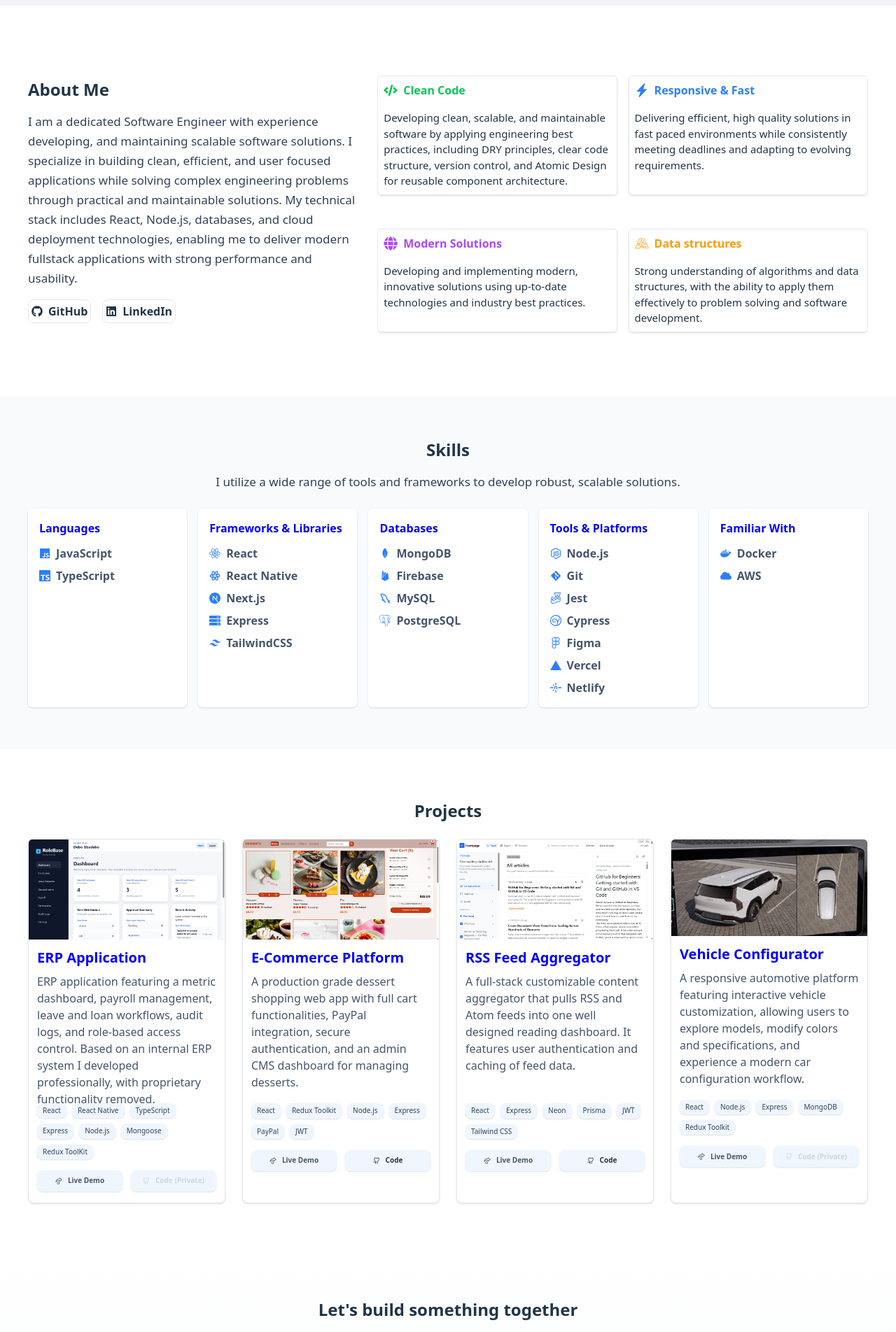
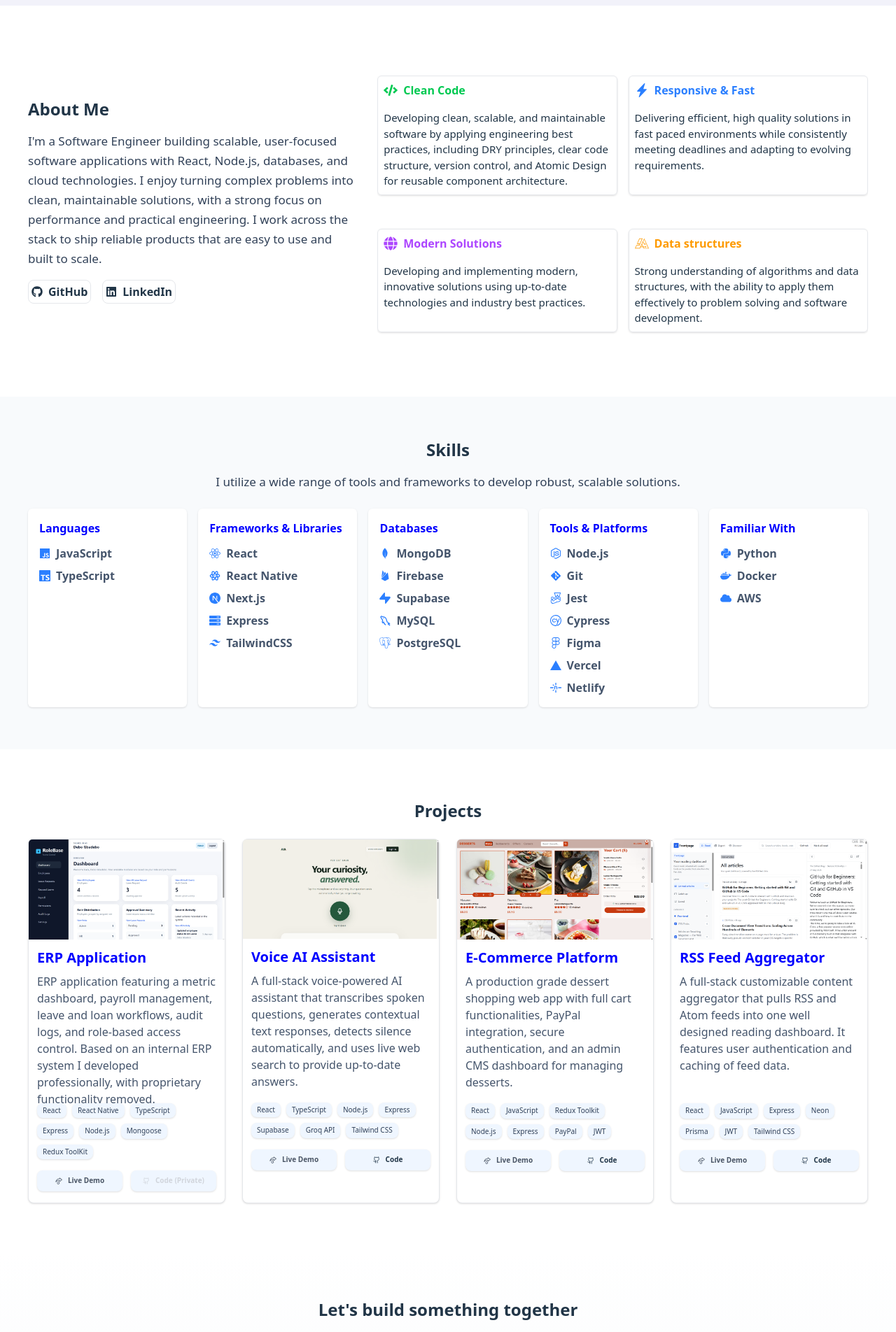
Before and after one commit to Jlbspyder/My-Portfolio, a React (Vite) app: page / in a window 1280 px wide. Shown: the part 768-2672 px from the top of the page at 70% size. Built offline with nearby package versions, Linux system fonts and the light colour scheme.

Commit message:
updated portfolio

```diff
--- a/src/About.jsx
+++ b/src/About.jsx
@@ -38,13 +38,12 @@ const About = ({ dark }) => {
                 dark ? "text-white" : "text-slate-700"
               }`}
             >
-              I am a dedicated Software Engineer with experience developing,
-              and maintaining scalable software solutions. I specialize in building clean,
-              efficient, and user focused applications while solving complex engineering
-              problems through practical and maintainable solutions. My technical stack
-              includes React, Node.js, databases, and cloud deployment technologies,
-              enabling me to deliver modern fullstack applications with strong
-              performance and usability.
+              I'm a Software Engineer building scalable, user-focused software applications
+              with React, Node.js, databases, and cloud technologies. I enjoy
+              turning complex problems into clean, maintainable solutions, with
+              a strong focus on performance and practical
+              engineering. I work across the stack to ship reliable products
+              that are easy to use and built to scale.
             </p>
             <div
               className={`flex items-center gap-4 mt-4 ${
@@ -101,10 +100,10 @@ const About = ({ dark }) => {
                 <h5 className="font-bold text-green-500">Clean Code</h5>
               </div>
               <p className="md:text-[15px]">
-                Developing clean, scalable, and maintainable software by applying
-                engineering best practices, including DRY principles, clear code
-                structure, version control, and Atomic Design for reusable
-                component architecture.
+                Developing clean, scalable, and maintainable software by
+                applying engineering best practices, including DRY principles,
+                clear code structure, version control, and Atomic Design for
+                reusable component architecture.
               </p>
             </div>
             <div
@@ -152,9 +151,9 @@ const About = ({ dark }) => {
                 <h5 className="font-bold text-amber-500">Data structures</h5>
               </div>
               <p className="md:text-[15px]">
-                Strong understanding of algorithms and data structures,
-                with the ability to apply them effectively to problem solving
-                and software development.
+                Strong understanding of algorithms and data structures, with the
+                ability to apply them effectively to problem solving and
+                software development.
               </p>
             </div>
           </motion.div>
--- a/src/Skills.jsx
+++ b/src/Skills.jsx
@@ -8,6 +8,7 @@ import {
   FaNodeJs,
   FaCloud,
   FaDocker,
+  FaPython
 } from "react-icons/fa";
 import { RiTailwindCssFill } from "react-icons/ri";
 import {
@@ -19,7 +20,8 @@ import {
   SiJest,
   SiCypress,
   SiNetlify,
-  SiFigma
+  SiFigma,
+  SiSupabase
 } from "react-icons/si";
 import { TbBrandReactNative, TbBrandMysql } from "react-icons/tb";
 
@@ -75,6 +77,10 @@ const Skills = ({ dark }) => {
           icon: <IoLogoFirebase />,
         },
         {
+          stack: "Supabase",
+          icon: <SiSupabase />,
+        },
+        {
           stack: "MySQL",
           icon: <TbBrandMysql />,
         },
@@ -120,6 +126,10 @@ const Skills = ({ dark }) => {
     {
       title: "Familiar With",
       type: [
+        {
+          stack: "Python",
+          icon: <FaPython />,
+        },
         {
           stack: "Docker",
           icon: <FaDocker />,
--- a/src/data.js
+++ b/src/data.js
@@ -10,39 +10,40 @@ const projects = [
     demo: "https://jlb-rbac-erp.netlify.app",
     repo: "https://github.com/Jlbspyder/ERP_APP"
   },
+   {
+    id: 2,
+    name: "Voice AI Assistant",
+    image:  "/voice-ai-assistant.png",
+    liveDemo: true,
+    privateCode: false,
+    description: "A full-stack voice-powered AI assistant that transcribes spoken questions, generates contextual text responses, detects silence automatically, and uses live web search to provide up-to-date answers.",
+    stack: ["React", "TypeScript", "Node.js", "Express", "Supabase", "Groq API", "Tailwind CSS"],
+    demo: "https://voice-text-app-nu.vercel.app",
+    repo: "https://github.com/Jlbspyder/voice-text-app"
+  },
   {
-    id: 2,
+    id: 3,
     name: "E-Commerce Platform",
     image:  "/dessert-shop.png",
     liveDemo: true,
     privateCode: false,
     description: "A production grade dessert shopping web app with full cart functionalities, PayPal integration, secure authentication, and an admin CMS dashboard for managing desserts.",
-    stack: ["React", "Redux Toolkit", "Node.js", "Express", "PayPal", "JWT"],
+    stack: ["React", "JavaScript", "Redux Toolkit", "Node.js", "Express", "PayPal", "JWT"],
     demo: " https://dessert-shop.onrender.com/",
     repo: "https://github.com/Jlbspyder/Desserts-shop"
   },
     {
-    id: 3,
+    id: 4,
     name: "RSS Feed Aggregator",
     image:  "/rss-feed.png",
     liveDemo: true,
     privateCode: false,
     description: " A full-stack customizable content aggregator that pulls RSS and Atom feeds into one well designed reading dashboard. It features user authentication and caching of feed data.",
-    stack: ["React", "Express", "Neon", "Prisma", "JWT", "Tailwind CSS"],
+    stack: ["React", "JavaScript", "Express", "Neon", "Prisma", "JWT", "Tailwind CSS"],
     demo: "https://jlb-rssfeed.netlify.app",
     repo: "https://github.com/Jlbspyder/RSS-FEED"
   },
-   {
-    id: 4,
-    name: "Vehicle Configurator",
-    image:  "/car-copy-2.jpg",
-    liveDemo: true,
-    privateCode: true,
-    description: "A responsive automotive platform featuring interactive vehicle customization, allowing users to explore models, modify colors and specifications, and experience a modern car configuration workflow.",
-    stack: ["React", "Node.js", "Express", "MongoDB", "Redux Toolkit"],
-    demo: "https://car-configurator-clone.netlify.app/",
-    repo: "https://github.com/Jlbspyder/Car-Configurator"
-  },
+
 ];
 
 export default projects;
```
Also changed, not shown: public/voice-ai-assistant.png (added), 1 other file (tests, documents, lock files or other folders).
